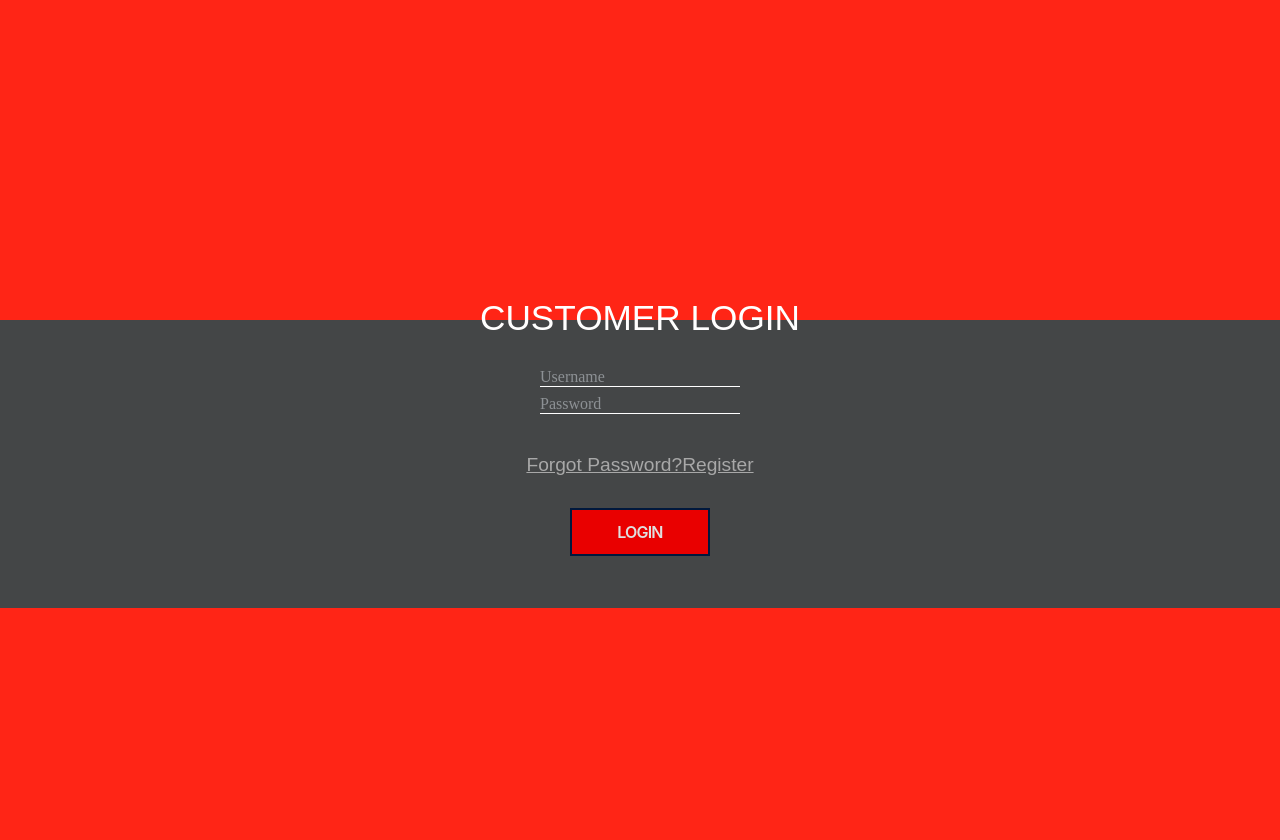
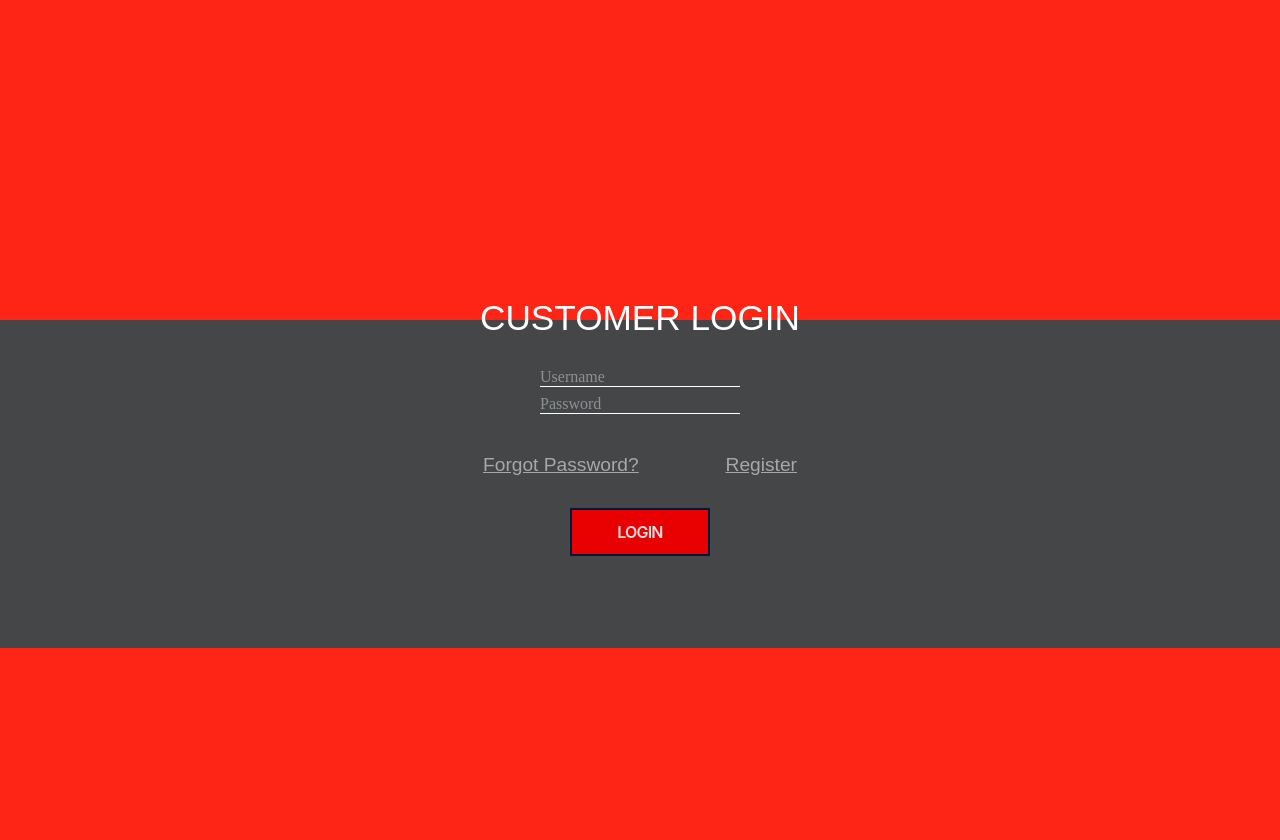
Before and after one commit to Whandger/Match-Movies, a Flask app: page /login in a window 1280 px wide. Before the commit the page ends 608 px from the top, so only its background shows below. Run offline with Flask 3, Linux system fonts and the light colour scheme.

Commit message:
Add files via upload

```diff
--- a/static/css/login.css
+++ b/static/css/login.css
@@ -12,16 +12,18 @@ html {
   background-size: 100% auto;
 }
 
-div.container{
+div.container {
   box-sizing: border-box;
   display: flex;
   flex-direction: column;
   text-align: center;
   height: 20vh;
-height: 26vh;
+  height: 26vh; /* Esta linha sobrescreve a anterior */
   min-width: 50vh;
-max-width: 60VH;
+  max-width: 60vh;
   border-radius: 20px;
+  position: relative; /* ← ADICIONE ISSO */
+  z-index: 9999; /* ← Agora funciona! */
 }
 div.container1{
   box-sizing: border-box;
@@ -48,7 +50,6 @@ Div.namelogin{
 
 input{
   padding-top: 1vh;
-  font-size: 2vh;
   border-top:transparent;
   border-left: transparent;
   border-right: transparent;
@@ -79,7 +80,8 @@ a {
     background-image: url("../images/BottomWaveRed.svg");
     background-size: 100% auto;
     background-position: bottom center;
-    bottom: 0;
+    background-repeat: no-repeat;
+    bottom: -5vh;
   }
 
  /* botão --------------------------------------------------------*/
@@ -172,7 +174,7 @@ z-index: 1000;
     display: flex;
     justify-content: space-between;
     margin-top: 40px;
-    padding: 0 90px;
+    padding: 0 43px;
   }
 
   .var a {
```
Lines whose indentation alone changed are shown as unchanged.
